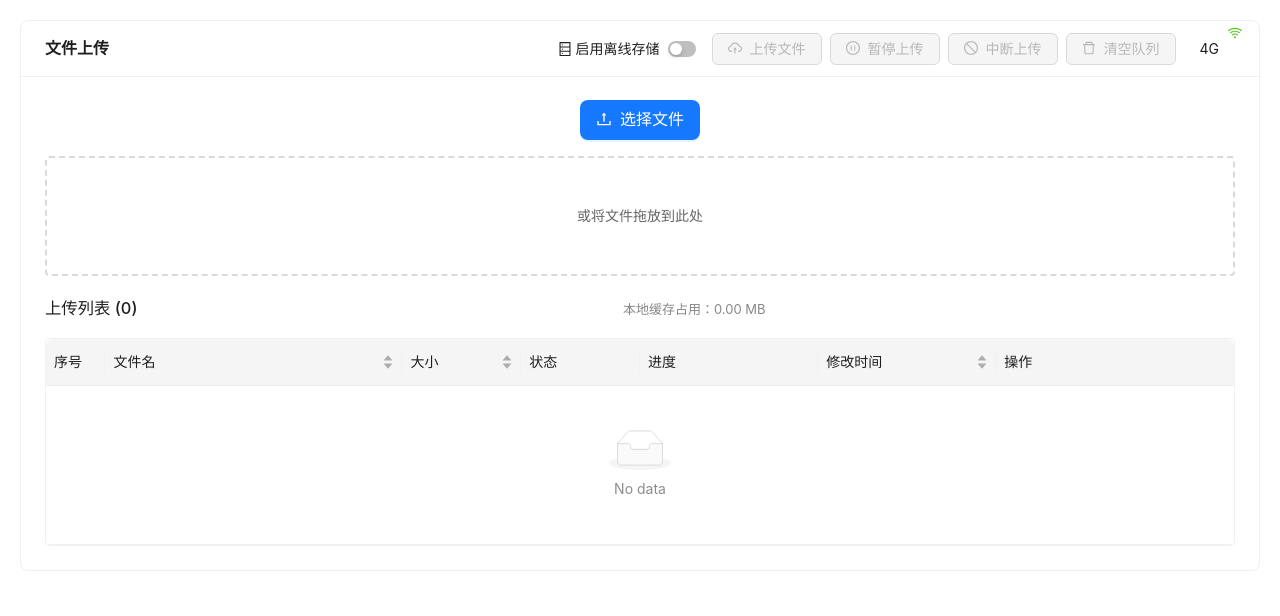
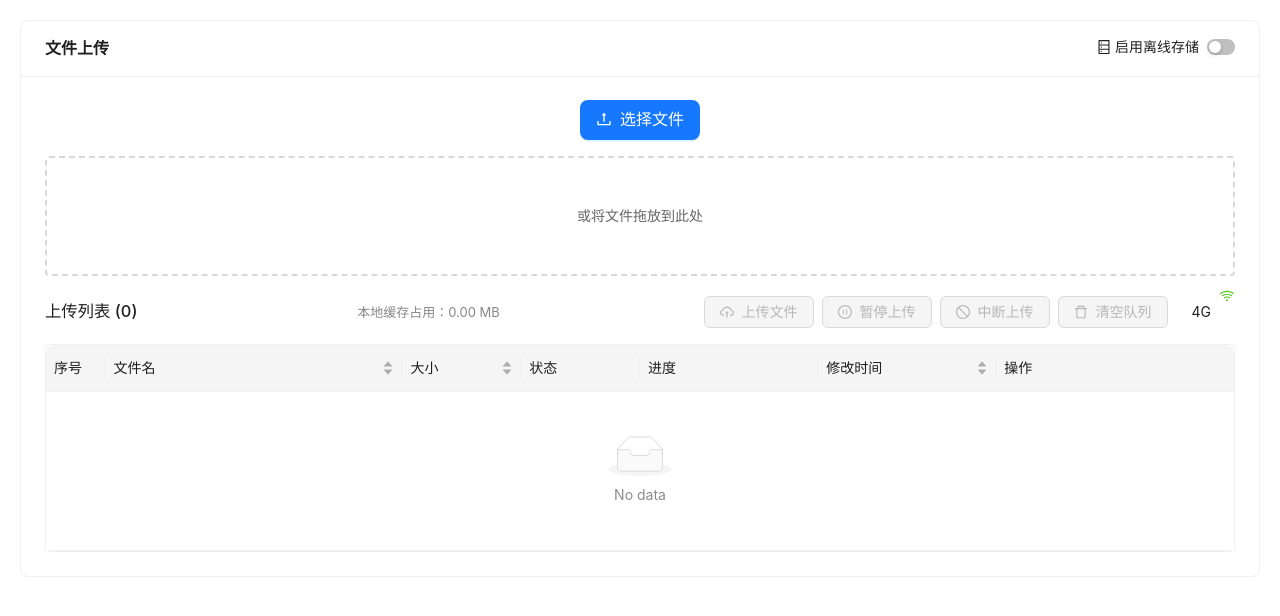
Before and after one commit to frankvane/react-upload, a React (Vite) app: page / in a window 1280 px wide. Shown: the top 616 px of the page. Built offline with nearby package versions, Linux system fonts and the light colour scheme.

Commit message:
refactor: 合并FileListToolbar功能到UploadButton组件，简化文件上传控制界面，移除不再使用的组件，提升代码可维护性

```diff
--- a/src/components/FileUploader/UploadTask/components/FileListPanel.tsx
+++ b/src/components/FileUploader/UploadTask/components/FileListPanel.tsx
@@ -19,8 +19,8 @@ import {
   useAutoPauseQueueOnNetworkChange,
 } from "../services/uploadService";
 
-import FileListToolbar from "./FileListToolbar";
 import { Table } from "antd";
+import UploadButton from "./UploadButton";
 import type { UploadFile } from "../store/uploadStore";
 import { UploadStatus } from "../types/upload";
 import { createFileListColumns } from "./FileListColumns";
@@ -384,7 +384,7 @@ const FileListPanel: React.FC = () => {
         <span style={{ color: "#888", fontSize: 13, marginLeft: 16 }}>
           本地缓存占用：{(cacheSize / (1024 * 1024)).toFixed(2)} MB
         </span>
-        <FileListToolbar
+        <UploadButton
           hasWaitingFiles={hasWaitingFiles}
           hasUploadingFiles={hasUploadingFiles}
           hasCompletedFiles={hasCompletedFiles}
--- a/src/components/FileUploader/UploadTask/components/FileListToolbar.tsx
+++ /dev/null
@@ -1,60 +0,0 @@
-import { Button, Space } from "antd";
-
-import React from "react";
-import { ReloadOutlined } from "@ant-design/icons";
-
-interface FileListToolbarProps {
-  hasWaitingFiles: boolean;
-  hasUploadingFiles: boolean;
-  hasCompletedFiles: boolean;
-  failedFilesCount: number;
-  onUploadAll: () => void;
-  onRetryAllFailed: () => void;
-  onClearCompleted: () => void;
-}
-
-const FileListToolbar: React.FC<FileListToolbarProps> = ({
-  hasWaitingFiles,
-  hasUploadingFiles,
-  hasCompletedFiles,
-  failedFilesCount,
-  onUploadAll,
-  onRetryAllFailed,
-  onClearCompleted,
-}) => (
-  <Space>
-    {hasWaitingFiles && (
-      <Button
-        type="primary"
-        onClick={onUploadAll}
-        size="small"
-        disabled={hasUploadingFiles}
-      >
-        全部上传
-      </Button>
-    )}
-    {failedFilesCount > 0 && (
-      <Button
-        type="link"
-        icon={<ReloadOutlined />}
-        onClick={onRetryAllFailed}
-        size="small"
-        disabled={hasUploadingFiles}
-      >
-        全部重试 ({failedFilesCount})
-      </Button>
-    )}
-    {hasCompletedFiles && (
-      <Button
-        type="link"
-        onClick={onClearCompleted}
-        size="small"
-        disabled={hasUploadingFiles}
-      >
-        清除已完成
-      </Button>
-    )}
-  </Space>
-);
-
-export default FileListToolbar;
--- a/src/components/FileUploader/UploadTask/components/UploadButton.tsx
+++ b/src/components/FileUploader/UploadTask/components/UploadButton.tsx
@@ -7,6 +7,7 @@ import {
   DisconnectOutlined,
   PauseCircleOutlined,
   PlayCircleOutlined,
+  ReloadOutlined,
   StopOutlined,
   WifiOutlined,
 } from "@ant-design/icons";
@@ -24,7 +25,28 @@ import { UploadStatus } from "../types/upload";
 import { useNetworkType } from "../hooks/useNetworkType";
 import { useUploadStore } from "../store/uploadStore";
 
-const UploadButton: React.FC = () => {
+// 合并FileListToolbar的属性
+interface UploadButtonProps {
+  // FileListToolbar属性
+  hasWaitingFiles?: boolean;
+  hasUploadingFiles?: boolean;
+  hasCompletedFiles?: boolean;
+  failedFilesCount?: number;
+  onUploadAll?: () => void;
+  onRetryAllFailed?: () => void;
+  onClearCompleted?: () => void;
+}
+
+const UploadButton: React.FC<UploadButtonProps> = ({
+  // FileListToolbar属性，设置默认值
+  hasWaitingFiles = false,
+  hasUploadingFiles = false,
+  hasCompletedFiles = false,
+  failedFilesCount = 0,
+  onUploadAll,
+  onRetryAllFailed,
+  onClearCompleted,
+}) => {
   const [queuePaused, setQueuePaused] = useState<boolean>(false);
   const uploadFiles = useUploadStore((state) => state.uploadFiles);
   const removeFile = useUploadStore((state) => state.removeFile);
@@ -224,6 +246,8 @@ const UploadButton: React.FC = () => {
         />
       )}
 
+      <div style={{ display: "flex", flexWrap: "wrap", gap: "8px" }}>
+        {/* 主上传按钮组 */}
         <Space wrap>
           <Button
             type="primary"
@@ -235,7 +259,9 @@ const UploadButton: React.FC = () => {
           </Button>
 
           <Button
-          icon={queuePaused ? <PlayCircleOutlined /> : <PauseCircleOutlined />}
+            icon={
+              queuePaused ? <PlayCircleOutlined /> : <PauseCircleOutlined />
+            }
             onClick={toggleQueuePause}
             disabled={uploadingFiles.length === 0 || isOffline}
             type={queuePaused ? "primary" : "default"}
@@ -298,6 +324,45 @@ const UploadButton: React.FC = () => {
             </Badge>
           </Tooltip>
         </Space>
+
+        {/* 合并FileListToolbar的按钮 */}
+        <Space>
+          {hasWaitingFiles && (
+            <Button
+              type="primary"
+              onClick={onUploadAll}
+              size="small"
+              disabled={hasUploadingFiles || isOffline}
+              style={{ position: "relative", zIndex: 2 }}
+            >
+              全部上传
+            </Button>
+          )}
+          {failedFilesCount > 0 && (
+            <Button
+              type="link"
+              icon={<ReloadOutlined />}
+              onClick={onRetryAllFailed}
+              size="small"
+              disabled={hasUploadingFiles || isOffline}
+              style={{ position: "relative", zIndex: 2 }}
+            >
+              全部重试 ({failedFilesCount})
+            </Button>
+          )}
+          {hasCompletedFiles && (
+            <Button
+              type="link"
+              onClick={onClearCompleted}
+              size="small"
+              disabled={hasUploadingFiles}
+              style={{ position: "relative", zIndex: 2 }}
+            >
+              清除已完成
+            </Button>
+          )}
+        </Space>
+      </div>
     </>
   );
 };
--- a/src/components/FileUploader/UploadTask/index.tsx
+++ b/src/components/FileUploader/UploadTask/index.tsx
@@ -5,17 +5,13 @@ import FileListPanel from "./components/FileListPanel";
 import FileSelector from "./components/FileSelector";
 import IndexedDBSwitch from "./components/IndexedDBSwitch";
 import MemoryUsage from "../../MemoryUsage";
-import UploadButton from "./components/UploadButton";
 import { useUploadStore } from "./store/uploadStore";
-
-// import { memoryManager } from "../../../utils/memoryOptimizer";
 
 interface UploadTaskProps {
   title?: string;
   accept?: string;
   multiple?: boolean;
   maxSize?: number;
-  maxCount?: number;
   showMemoryUsage?: boolean;
   useIndexedDB?: boolean; // 是否使用IndexedDB存储文件
 }
@@ -25,16 +21,9 @@ const UploadTask: React.FC<UploadTaskProps> = ({
   accept = "*",
   multiple = true,
   maxSize = 500,
-  maxCount = 10,
   showMemoryUsage = false,
   useIndexedDB = false, // 默认禁用IndexedDB存储
 }) => {
-  // 注册内存管理器，在内存不足时释放一些资源
-  // memoryManager.register("upload", async () => {
-  //   // TODO: 实现内存不足时的资源释放
-  //   return true;
-  // });
-
   const { setUseIndexedDB, initializeFromIndexedDB } = useUploadStore();
 
   useEffect(() => {
@@ -53,16 +42,10 @@ const UploadTask: React.FC<UploadTaskProps> = ({
       extra={
         <Space size="middle">
           <IndexedDBSwitch />
-          <UploadButton />
         </Space>
       }
     >
-      <FileSelector
-        accept={accept}
-        multiple={multiple}
-        maxSize={maxSize}
-        maxCount={maxCount}
-      />
+      <FileSelector accept={accept} multiple={multiple} maxSize={maxSize} />
 
       <FileListPanel />
 
```
Lines whose indentation alone changed are shown as unchanged.
